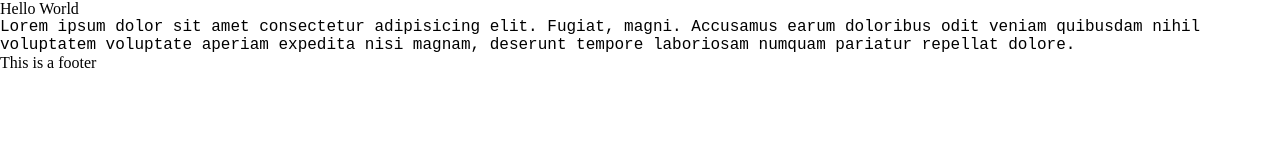
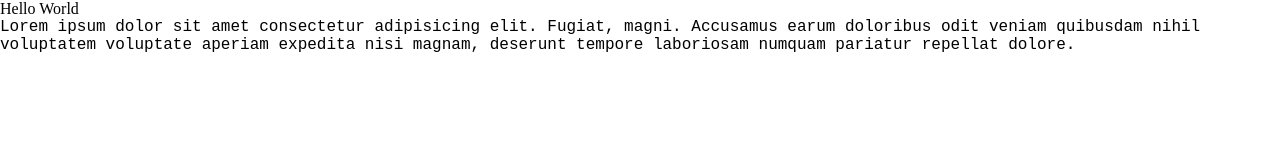
Before and after one commit to sder12/htmlcss-hello, a plain HTML site: page index.html in a window 1280 px wide. Drawn offline with Linux system fonts and the light colour scheme.

Commit message:
Revert "footer"
This reverts commit 3467684ccb7157eb53208e4b9ca4481218da891f.

```diff
--- a/index.html
+++ b/index.html
@@ -16,8 +16,5 @@
        Lorem ipsum dolor sit amet consectetur adipisicing elit. Fugiat, magni. Accusamus earum doloribus odit veniam quibusdam nihil voluptatem voluptate aperiam expedita nisi magnam, deserunt tempore laboriosam numquam pariatur repellat dolore.
     </main>
 
-    <footer>
-        This is a footer
-    </footer>
 </body>
 </html>
```
